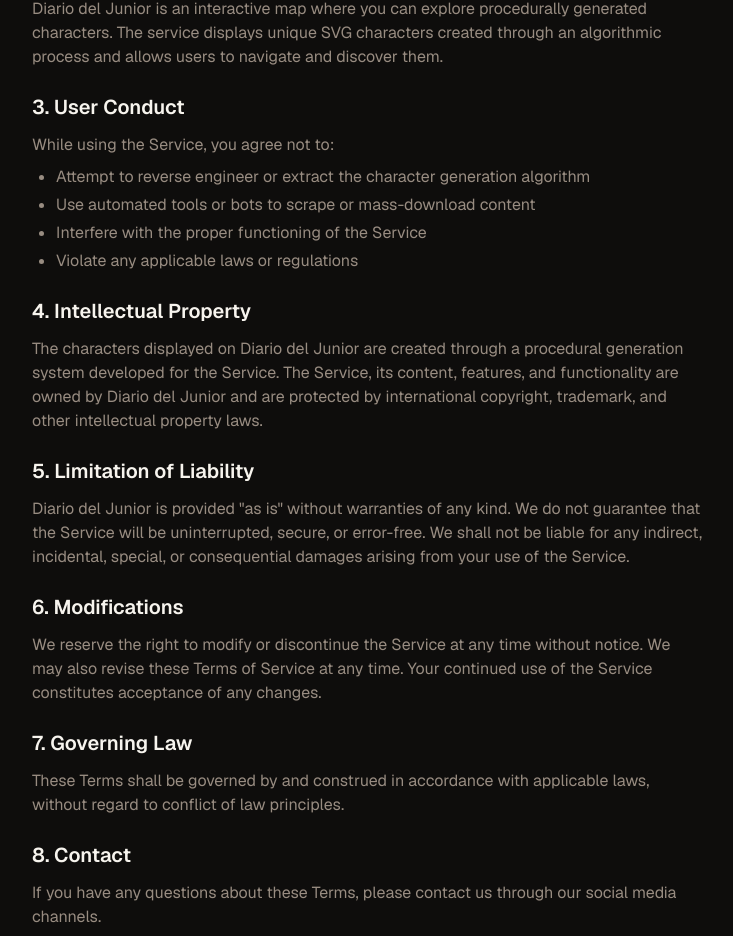
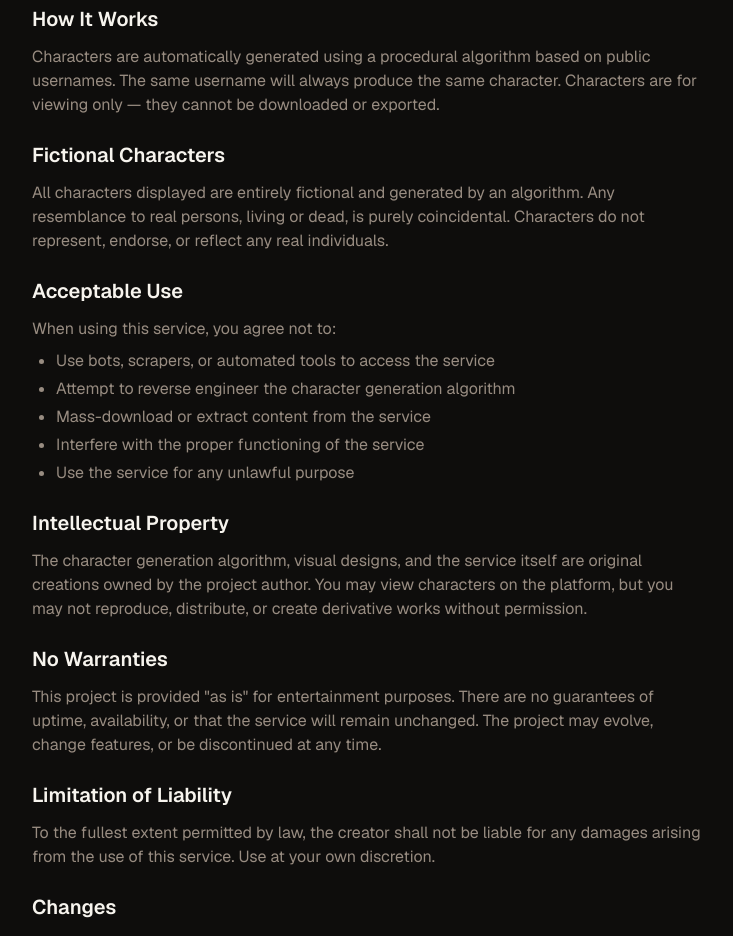
Before and after one commit to enac21/diariodeljunior, a Next.js app: page /terms in a window 1280 px wide. Shown: the part 355-1291 px from the top of the page, without its empty margins (272-1005 px from the left). Built offline with nearby package versions, Linux system fonts and the light colour scheme.

Commit message:
docs: rewrite terms and privacy for indie project clarity and accuracy

```diff
--- a/app/privacy/page.tsx
+++ b/app/privacy/page.tsx
@@ -20,68 +20,73 @@
 
         <div className="prose prose-invert max-w-none space-y-6 text-muted-foreground">
           <section>
-            <h2 className="text-xl font-semibold text-foreground mb-3">1. Information We Collect</h2>
-            <p>Diario del Junior collects minimal information necessary to provide our service:</p>
+            <h2 className="text-xl font-semibold text-foreground mb-3">About This Project</h2>
+            <p>
+              Diario del Junior is a personal, indie project — not a company or commercial service.
+              This privacy policy explains what data is involved in a simple and transparent way.
+            </p>
+          </section>
+
+          <section>
+            <h2 className="text-xl font-semibold text-foreground mb-3">What Data We Store</h2>
+            <p>The application stores the following data to display characters:</p>
             <ul className="list-disc pl-6 mt-2 space-y-1">
-              <li><strong>Usage Data:</strong> We may collect anonymous usage statistics to improve our service.</li>
-              <li><strong>Technical Data:</strong> IP addresses and browser information may be logged for security purposes.</li>
+              <li><strong>Public usernames</strong> — used as the basis for character generation</li>
+              <li><strong>Generation seed</strong> — a number derived from the username</li>
+              <li><strong>Character parts</strong> — which visual components were selected</li>
+              <li><strong>Creation date</strong> — when the character was generated</li>
+            </ul>
+            <p className="mt-3">
+              All usernames are public usernames from social platforms. We do not collect private personal data, emails, or any information you submit.
+            </p>
+          </section>
+
+          <section>
+            <h2 className="text-xl font-semibold text-foreground mb-3">What We Don&apos;t Collect</h2>
+            <ul className="list-disc pl-6 mt-2 space-y-1">
+              <li>No IP addresses</li>
+              <li>No cookies for tracking</li>
+              <li>No user accounts or login data</li>
+              <li>No analytics or third-party trackers</li>
             </ul>
           </section>
 
           <section>
-            <h2 className="text-xl font-semibold text-foreground mb-3">2. How We Use Your Information</h2>
-            <p>We use the collected information to:</p>
-            <ul className="list-disc pl-6 mt-2 space-y-1">
-              <li>Display and maintain the character map and gallery</li>
-              <li>Improve and optimize our service</li>
-              <li>Protect against abuse and ensure security</li>
-            </ul>
+            <h2 className="text-xl font-semibold text-foreground mb-3">Hosting Infrastructure</h2>
+            <p>
+              This service is hosted on a third-party platform (Render).
+              The hosting provider may log technical data such as request times and error reports for their own operational purposes.
+              This is outside of our application and controlled by their own privacy policies.
+            </p>
           </section>
 
           <section>
-            <h2 className="text-xl font-semibold text-foreground mb-3">3. Data Storage</h2>
-            <p>Character data is generated and stored securely in our database. We implement appropriate security measures to protect data from unauthorized access or disclosure.</p>
+            <h2 className="text-xl font-semibold text-foreground mb-3">Your Rights</h2>
+            <p>
+              Since we only store public usernames (not personal data), most data protection rights do not apply.
+              However, if you have questions or concerns, you can reach out through my social media channels.
+            </p>
           </section>
 
           <section>
-            <h2 className="text-xl font-semibold text-foreground mb-3">4. Cookies</h2>
-            <p>Diario del Junior may use essential cookies to ensure proper functionality of the service. We do not use tracking cookies or third-party analytics without your consent.</p>
+            <h2 className="text-xl font-semibold text-foreground mb-3">Children</h2>
+            <p>
+              This service is not directed at children under 13. No personal information is knowingly collected from anyone.
+            </p>
           </section>
 
           <section>
-            <h2 className="text-xl font-semibold text-foreground mb-3">5. Third-Party Services</h2>
-            <p>Our service may use third-party services for hosting and content delivery. These providers have their own privacy policies, and we encourage you to review them.</p>
+            <h2 className="text-xl font-semibold text-foreground mb-3">Changes</h2>
+            <p>
+              This policy may be updated as the project evolves. Check the &quot;Last updated&quot; date for any changes.
+            </p>
           </section>
 
           <section>
-            <h2 className="text-xl font-semibold text-foreground mb-3">6. Data Retention</h2>
-            <p>Character data is stored indefinitely unless removed at our discretion. We may remove content that violates our Terms of Service.</p>
-          </section>
-
-          <section>
-            <h2 className="text-xl font-semibold text-foreground mb-3">7. Your Rights</h2>
-            <p>You have the right to:</p>
-            <ul className="list-disc pl-6 mt-2 space-y-1">
-              <li>Access information about data we hold</li>
-              <li>Request deletion of your personal data</li>
-              <li>Object to processing of your personal data</li>
-            </ul>
-            <p className="mt-2">To exercise these rights, please contact us through our social media channels.</p>
-          </section>
-
-          <section>
-            <h2 className="text-xl font-semibold text-foreground mb-3">8. Children&apos;s Privacy</h2>
-            <p>Our service is not directed to children under 13. We do not knowingly collect personal information from children. If you believe we have collected information from a child, please contact us immediately.</p>
-          </section>
-
-          <section>
-            <h2 className="text-xl font-semibold text-foreground mb-3">9. Changes to This Policy</h2>
-            <p>We may update this Privacy Policy from time to time. We will notify you of any changes by posting the new Privacy Policy on this page and updating the &quot;Last updated&quot; date.</p>
-          </section>
-
-          <section>
-            <h2 className="text-xl font-semibold text-foreground mb-3">10. Contact Us</h2>
-            <p>If you have any questions about this Privacy Policy, please contact us through our social media channels.</p>
+            <h2 className="text-xl font-semibold text-foreground mb-3">Contact</h2>
+            <p>
+              Questions? Reach out through my social media channels.
+            </p>
           </section>
         </div>
       </div>
--- a/app/terms/page.tsx
+++ b/app/terms/page.tsx
@@ -20,49 +20,81 @@
 
         <div className="prose prose-invert max-w-none space-y-6 text-muted-foreground">
           <section>
-            <h2 className="text-xl font-semibold text-foreground mb-3">1. Acceptance of Terms</h2>
-            <p>By accessing and using Diario del Junior (&quot;the Service&quot;), you accept and agree to be bound by these Terms of Service. If you do not agree to these terms, please do not use the Service.</p>
+            <h2 className="text-xl font-semibold text-foreground mb-3">About This Project</h2>
+            <p>
+              Diario del Junior is a personal, educational project created by an independent content creator.
+              It&apos;s an interactive map where you can explore procedurally generated characters.
+              This is not a commercial service or a company — it&apos;s an experimental project shared for entertainment and learning purposes.
+            </p>
           </section>
 
           <section>
-            <h2 className="text-xl font-semibold text-foreground mb-3">2. Description of Service</h2>
-            <p>Diario del Junior is an interactive map where you can explore procedurally generated characters. The service displays unique SVG characters created through an algorithmic process and allows users to navigate and discover them.</p>
+            <h2 className="text-xl font-semibold text-foreground mb-3">How It Works</h2>
+            <p>
+              Characters are automatically generated using a procedural algorithm based on public usernames.
+              The same username will always produce the same character. Characters are for viewing only — they cannot be downloaded or exported.
+            </p>
           </section>
 
           <section>
-            <h2 className="text-xl font-semibold text-foreground mb-3">3. User Conduct</h2>
-            <p>While using the Service, you agree not to:</p>
+            <h2 className="text-xl font-semibold text-foreground mb-3">Fictional Characters</h2>
+            <p>
+              All characters displayed are entirely fictional and generated by an algorithm.
+              Any resemblance to real persons, living or dead, is purely coincidental.
+              Characters do not represent, endorse, or reflect any real individuals.
+            </p>
+          </section>
+
+          <section>
+            <h2 className="text-xl font-semibold text-foreground mb-3">Acceptable Use</h2>
+            <p>When using this service, you agree not to:</p>
             <ul className="list-disc pl-6 mt-2 space-y-1">
-              <li>Attempt to reverse engineer or extract the character generation algorithm</li>
-              <li>Use automated tools or bots to scrape or mass-download content</li>
-              <li>Interfere with the proper functioning of the Service</li>
-              <li>Violate any applicable laws or regulations</li>
+              <li>Use bots, scrapers, or automated tools to access the service</li>
+              <li>Attempt to reverse engineer the character generation algorithm</li>
+              <li>Mass-download or extract content from the service</li>
+              <li>Interfere with the proper functioning of the service</li>
+              <li>Use the service for any unlawful purpose</li>
             </ul>
           </section>
 
           <section>
-            <h2 className="text-xl font-semibold text-foreground mb-3">4. Intellectual Property</h2>
-            <p>The characters displayed on Diario del Junior are created through a procedural generation system developed for the Service. The Service, its content, features, and functionality are owned by Diario del Junior and are protected by international copyright, trademark, and other intellectual property laws.</p>
+            <h2 className="text-xl font-semibold text-foreground mb-3">Intellectual Property</h2>
+            <p>
+              The character generation algorithm, visual designs, and the service itself are original creations owned by the project author.
+              You may view characters on the platform, but you may not reproduce, distribute, or create derivative works without permission.
+            </p>
           </section>
 
           <section>
-            <h2 className="text-xl font-semibold text-foreground mb-3">5. Limitation of Liability</h2>
-            <p>Diario del Junior is provided &quot;as is&quot; without warranties of any kind. We do not guarantee that the Service will be uninterrupted, secure, or error-free. We shall not be liable for any indirect, incidental, special, or consequential damages arising from your use of the Service.</p>
+            <h2 className="text-xl font-semibold text-foreground mb-3">No Warranties</h2>
+            <p>
+              This project is provided &quot;as is&quot; for entertainment purposes.
+              There are no guarantees of uptime, availability, or that the service will remain unchanged.
+              The project may evolve, change features, or be discontinued at any time.
+            </p>
           </section>
 
           <section>
-            <h2 className="text-xl font-semibold text-foreground mb-3">6. Modifications</h2>
-            <p>We reserve the right to modify or discontinue the Service at any time without notice. We may also revise these Terms of Service at any time. Your continued use of the Service constitutes acceptance of any changes.</p>
+            <h2 className="text-xl font-semibold text-foreground mb-3">Limitation of Liability</h2>
+            <p>
+              To the fullest extent permitted by law, the creator shall not be liable for any damages arising from the use of this service.
+              Use at your own discretion.
+            </p>
           </section>
 
           <section>
-            <h2 className="text-xl font-semibold text-foreground mb-3">7. Governing Law</h2>
-            <p>These Terms shall be governed by and construed in accordance with applicable laws, without regard to conflict of law principles.</p>
+            <h2 className="text-xl font-semibold text-foreground mb-3">Changes</h2>
+            <p>
+              These terms may be updated occasionally. Significant changes will be reflected in the &quot;Last updated&quot; date above.
+              Continued use of the service constitutes acceptance of any changes.
+            </p>
           </section>
 
           <section>
-            <h2 className="text-xl font-semibold text-foreground mb-3">8. Contact</h2>
-            <p>If you have any questions about these Terms, please contact us through our social media channels.</p>
+            <h2 className="text-xl font-semibold text-foreground mb-3">Contact</h2>
+            <p>
+              Questions? Reach out through my social media channels.
+            </p>
           </section>
         </div>
       </div>
```
